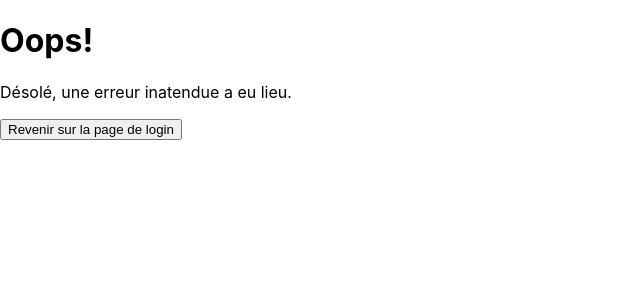
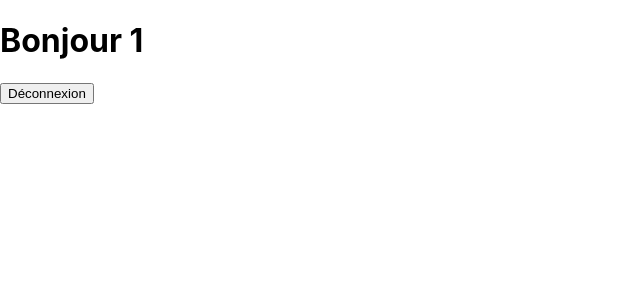
Before and after one commit to jtourdes/burgeez, a React (Create React App) app: page /order/1 in a window 1280 px wide. Shown: the top 300 px of the page, without its empty margins (0-640 px from the left). Built offline with nearby package versions, Linux system fonts and the light colour scheme.

Commit message:
✨ F02.1 Order page > add username to URL params

```diff
--- a/src/App.js
+++ b/src/App.js
@@ -7,7 +7,7 @@ function App() {
   return (
     <Routes> // define acessible routes inside the component
       <Route path="/" element={<LoginPage />}/> //precise for each route a specific URL and a component
-      <Route path="/order" element={<OrderPage />}/>
+      <Route path="/order/:username" element={<OrderPage />}/> //precise that there is an URL variable to avoid routings erros
       <Route path="*" element={<ErrorPage />}/>
     </Routes>
 
--- a/src/components/pages/login/LoginForm.jsx
+++ b/src/components/pages/login/LoginForm.jsx
@@ -5,29 +5,29 @@ import { useNavigate } from "react-router-dom";
 
 const LoginForm = () => {
     //State
-    const [name, setName] = useState("");
+    const [username, setUserName] = useState("");
     const navigate = useNavigate();
 
     //Comportement
     function handleChange (event) {
-        setName(event.target.value)
+        setUserName(event.target.value)
     }
 
     function handleSubmit (event){
         event.preventDefault()
-        alert(`Bonjour ${name}`)
+        navigate(`/order/${username}`)
     }
 
     //Render
     return (
         <div>
-            {/* <form action="submit" onSubmit={handleSubmit}> */}
-            <form action="submit" onSubmit={()=>{navigate("/order")}}>
+            <form action="submit" onSubmit={handleSubmit}>
+            {/* <form action="submit" onSubmit={()=>{navigate("/order")}}> */}
             <h1>Bienvenue chez nous !</h1>
             <br />
             <h2>Connectez-vous :</h2>
                 <input
-                    value={name}
+                    value={username}
                     type="text"
                     placeholder="Entrez votre prénom ..."
                     required={true}
--- a/src/components/pages/order/OrderPage.jsx
+++ b/src/components/pages/order/OrderPage.jsx
@@ -1,17 +1,19 @@
 import React from 'react';
 import { useNavigate } from "react-router-dom";
+import { useParams } from 'react-router-dom';
 
 const OrderPage = (props) => {
 
     //State
     const navigate = useNavigate();
+    const {username} = useParams() //retrieve the "name" field in url parameter object
 
     //Comportement
 
     //Render
         return (
             <div>
-                <h1>Bonjour {props.name}</h1>
+                <h1>Bonjour {username}</h1>
                 <button onClick={()=>{navigate("/")}} >Déconnexion</button>
             </div>
         );
```
